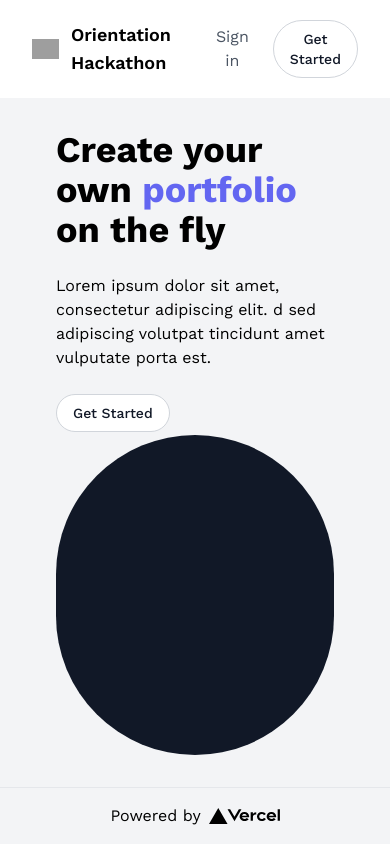
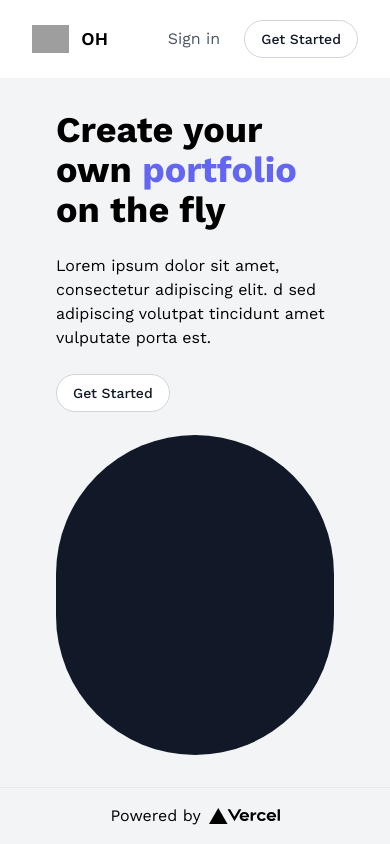
Before and after one commit to HaresMahmood/portfoolio, a Next.js app: page / in a window 390 px wide. Built offline with nearby package versions, Linux system fonts and the light colour scheme; grey boxes are pictures that could not be loaded.

Commit message:
Make `Header` logo-text responsive.

```diff
--- a/components/header/index.js
+++ b/components/header/index.js
@@ -28,7 +28,7 @@ const Header = () => {
                 src="https://tailwindui.com/img/logos/workflow-mark-indigo-500.svg"
                 alt="Workflow"
                 />
-                <h3 className="font-semibold text-lg"> Orientation Hackathon </h3>
+                <h3 className="font-semibold text-lg"> O<span className="hidden sm:inline">rientation </span>H<span className="hidden sm:inline">ackathon</span> </h3>
             </div>
 
             {renderRightSideComponent()}
```
